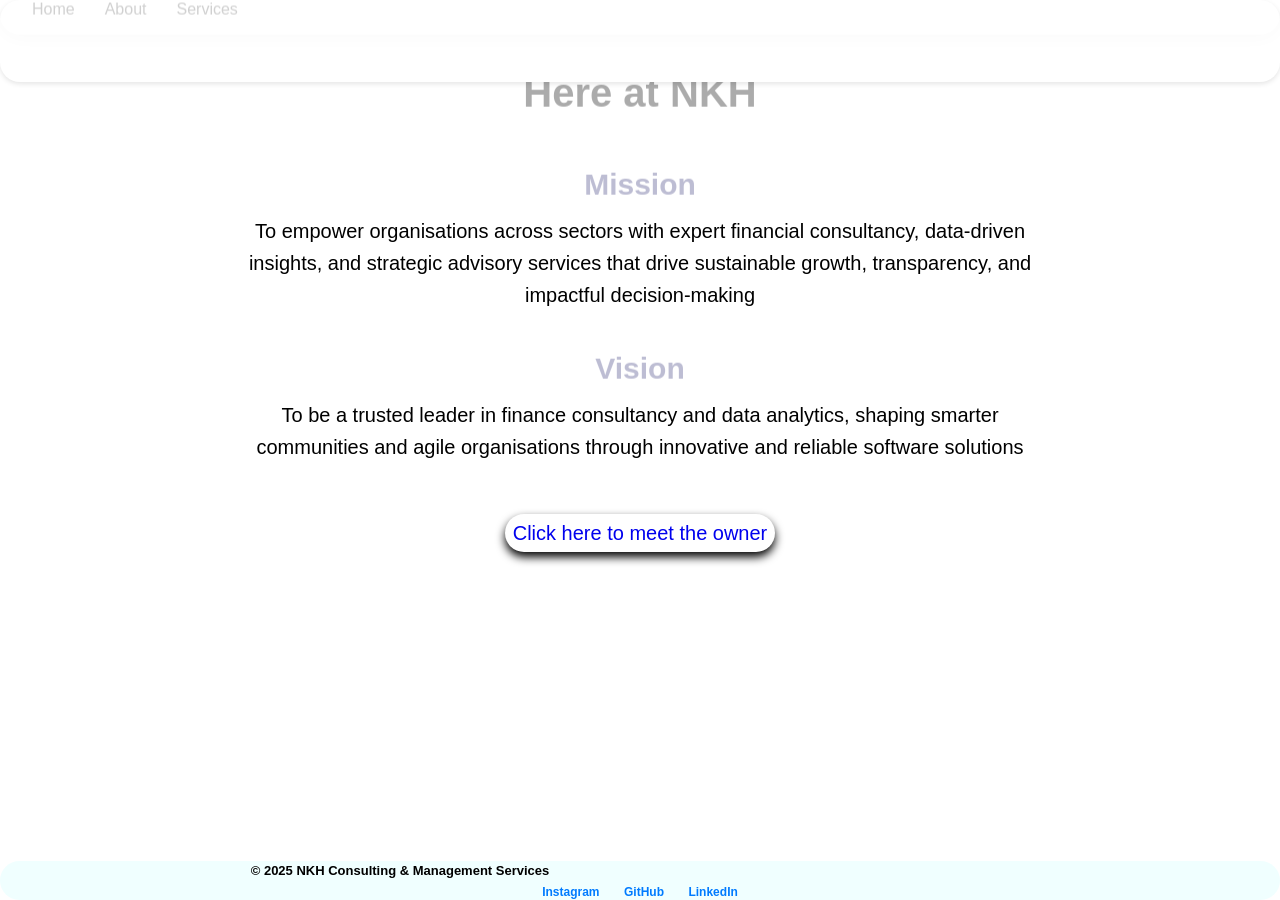
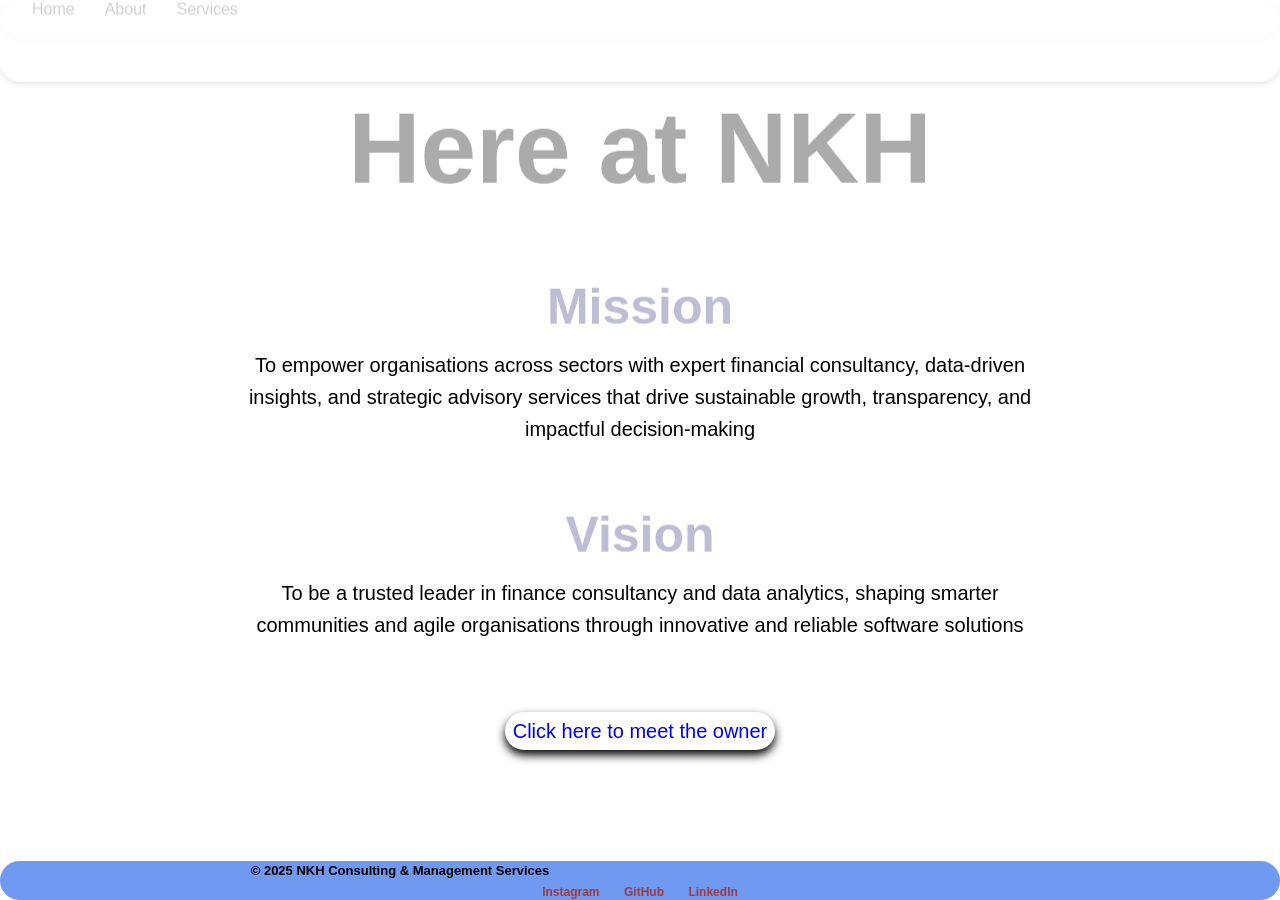

Background Image + General

--- a/style_v2.css
+++ b/style_v2.css
@@ -11,12 +11,6 @@
     font-family: sans-serif;
 }
 
-.secondheading{
-    color: darkolivegreen;
-    font-size: 25px;
-    font-family: sans-serif;
-}
-
 
 #paragraph{
     font-size: 20px;
@@ -32,7 +26,6 @@ body{
     flex-direction: column;
     align-items: center;
     padding: 2rem;
-    
 }
 
 header{
@@ -99,15 +92,15 @@ body > a {
 
 h1{
     margin: 0;
-    font-size: 30px;
+    font-size: 150px;
     color: rgb(56, 56, 123);
     animation: fadeIn 2s ease-out forwards;
-    text-align: center; 
+    text-align: center;
 }
 
 h2{
     margin: 0;
-    font-size: 30px;
+    font-size: 50px;
     color: rgb(56, 56, 123);
     animation: fadeIn 2s ease-out forwards;
     text-align: center;
@@ -128,6 +121,7 @@ p{
     max-width: 800px;   /* controls line length */
     margin: 0 auto;     /* centers the text */
     line-height: 1.6;   /* improves readability */
+    margin-bottom: 20px;
 }
 
 .card{
@@ -138,11 +132,11 @@ p{
     transition: transform 0.3s ease, box-shadow 0.3s;
     width: 300px;
     margin: 1rem;
-    margin-bottom: 60px;
+    margin-bottom: 70px;
 }
 
 .card:hover{
-    transform: scale(1.1);
+    transform: scale(1.05);
     box-shadow: 0 10px 30px rgba(0,0,0,0.2);
     background-color: #7099f2;
     color: azure;
@@ -176,7 +170,8 @@ p{
     padding: 1rem 2rem;
     color: black;
     font-weight: bold;
-    font-size: 250%;
+    font-size: 100px;
+    margin-bottom: 20px;
 }
 
 
@@ -262,14 +257,14 @@ footer {
     margin-bottom: 0%;
     padding: 0;
     width: 100%;
-    background-color: azure;
+    background-color: #7099f2;
     box-sizing: border-box;
 }
 
 
 .sociallinks > a{
     margin: 0 10px;
-    color: #007bff;
+    color: #a13b40;
     text-decoration: none;
     font-weight: bold;
 }
